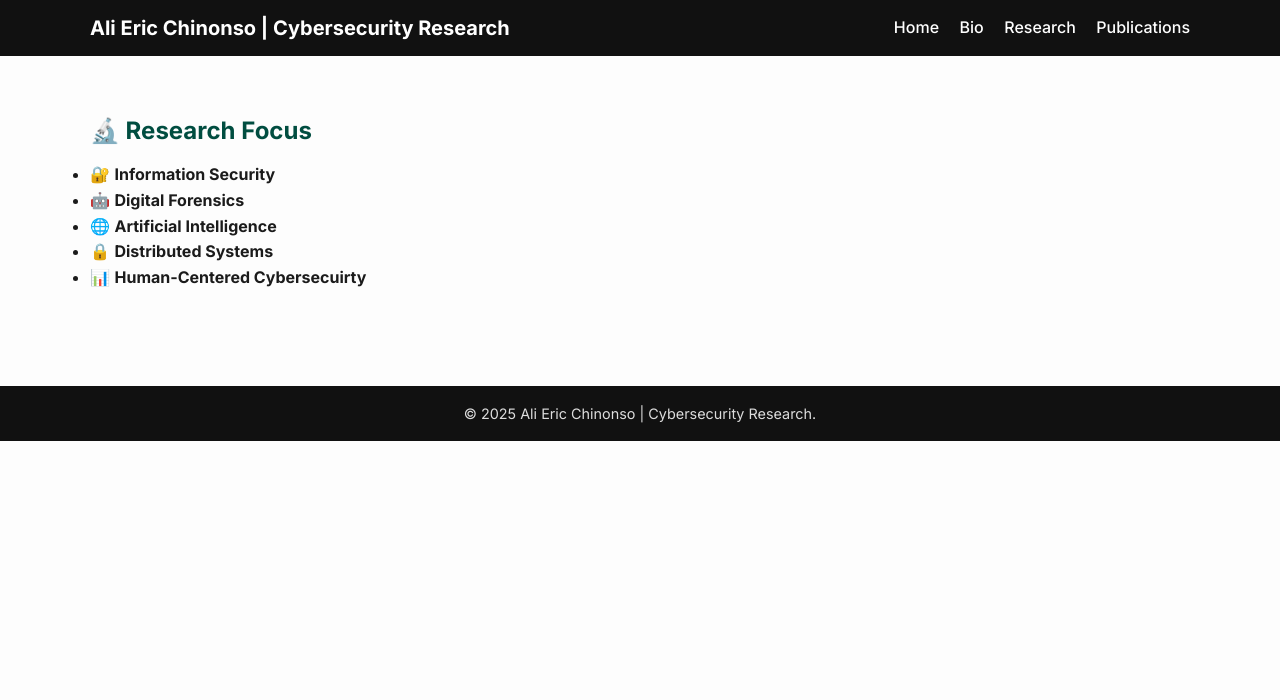
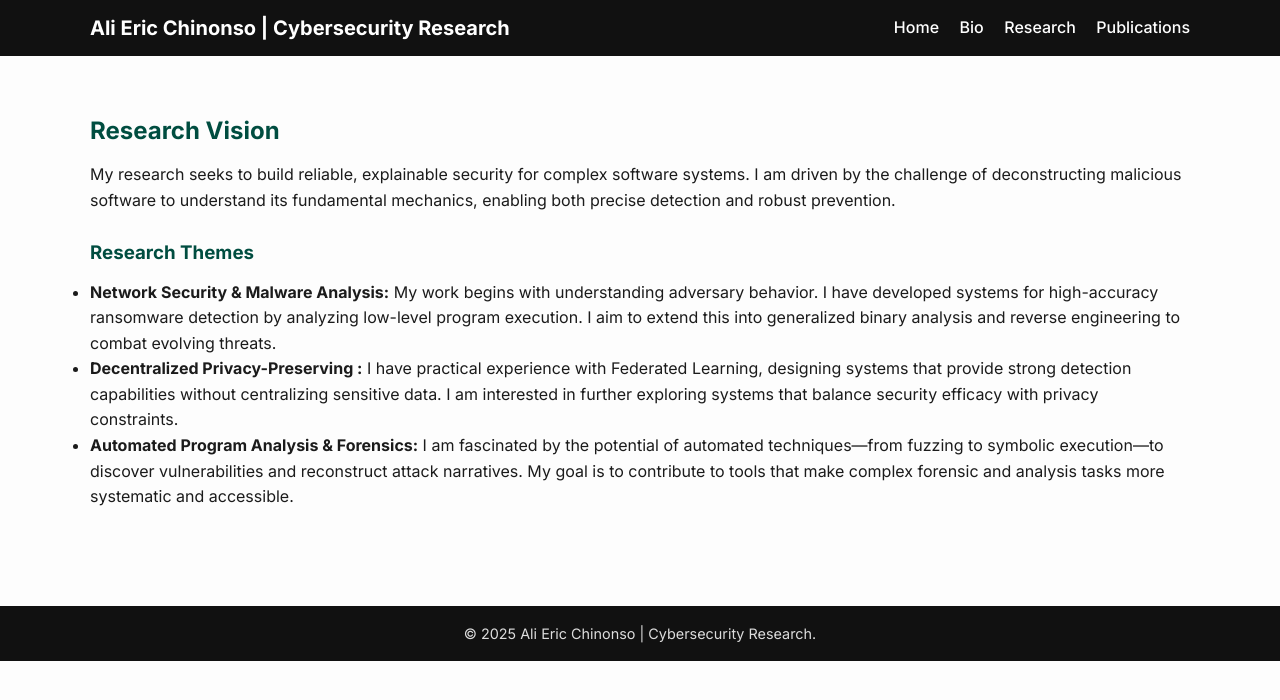
Before and after one commit to EmpireNetwork123/EmpireNetwork123.github.io, a Jekyll site: the page built from research.md, in a window 1280 px wide. Shown: the top 700 px of the page. Built offline with Jekyll 4.4.1, drawn with Linux system fonts in a browser that asks for light colours.

Commit message:
Update research.md

```diff
--- a/research.md
+++ b/research.md
@@ -4,10 +4,12 @@ title: "Research"
 permalink: /research/
 ---
 
-## 🔬 Research Focus
+## Research Vision
 
-- 🔐 **Information Security**
-- 🤖 **Digital Forensics**
-- 🌐 **Artificial Intelligence**
-- 🔒 **Distributed Systems**
-- 📊 **Human-Centered Cybersecuirty**
+My research seeks to build reliable, explainable security for complex software systems. I am driven by the challenge of deconstructing malicious software to understand its fundamental mechanics, enabling both precise detection and robust prevention.
+
+### Research Themes
+
+*   **Network Security & Malware Analysis:** My work begins with understanding adversary behavior. I have developed systems for high-accuracy ransomware detection by analyzing low-level program execution. I aim to extend this into generalized binary analysis and reverse engineering to combat evolving threats.
+*   **Decentralized Privacy-Preserving :** I have practical experience with Federated Learning, designing systems that provide strong detection capabilities without centralizing sensitive data. I am interested in further exploring systems that balance security efficacy with privacy constraints.
+*   **Automated Program Analysis & Forensics:** I am fascinated by the potential of automated techniques—from fuzzing to symbolic execution—to discover vulnerabilities and reconstruct attack narratives. My goal is to contribute to tools that make complex forensic and analysis tasks more systematic and accessible.
```
